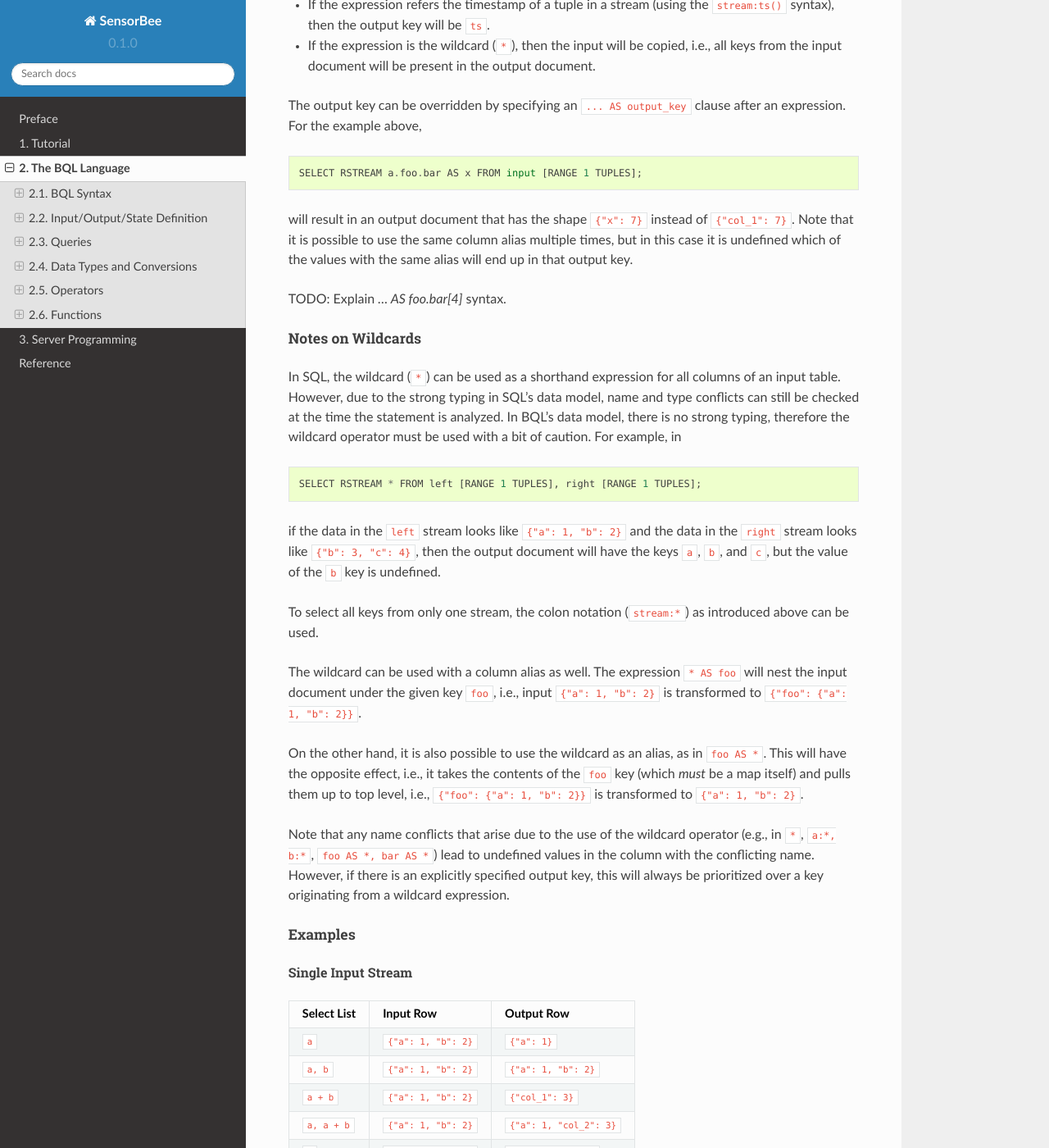
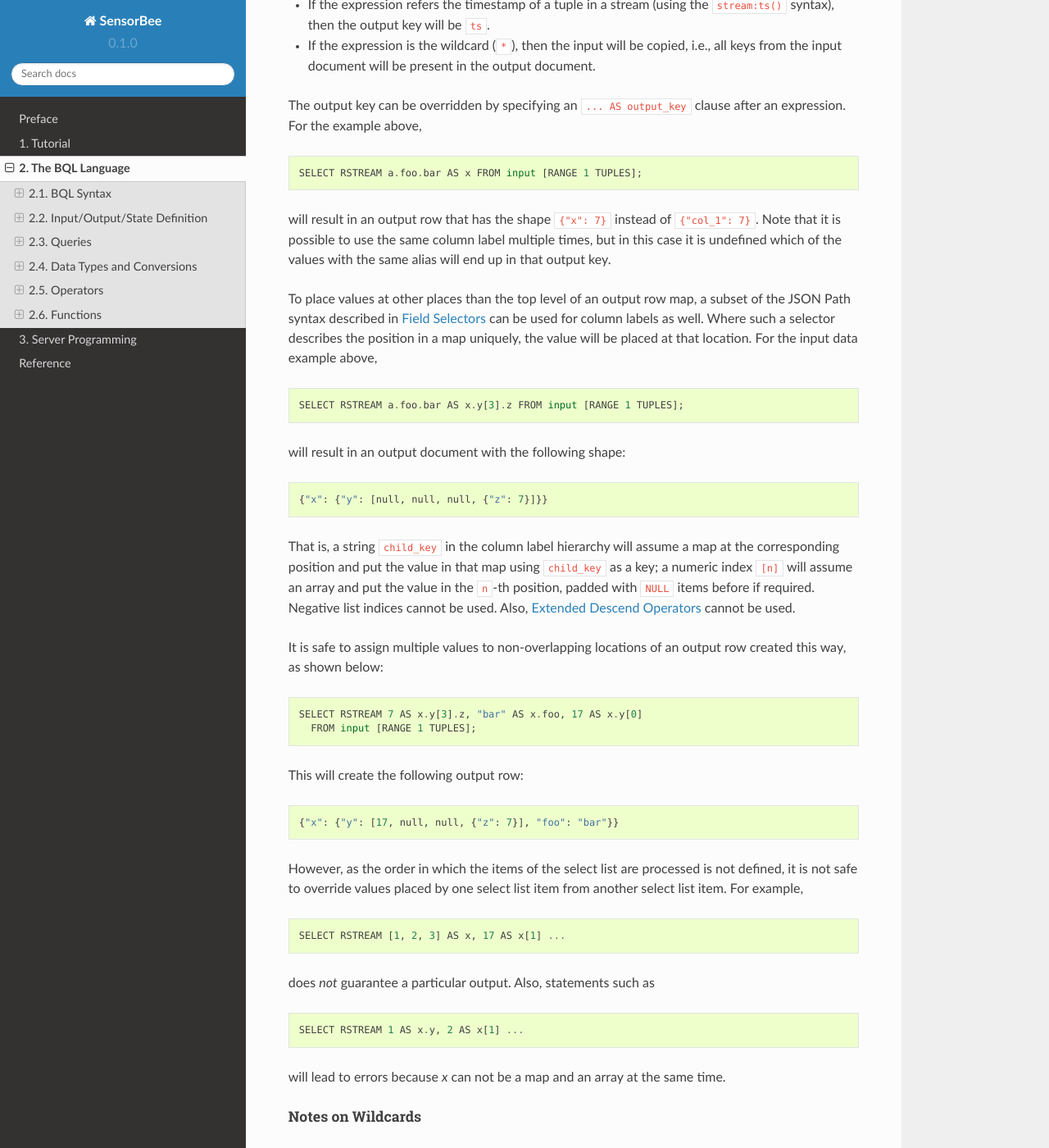
Before and after one commit to sensorbee/docs, a Sphinx documentation site: the page built from source/bql.rst, in a window 1280 px wide and 1400 px high, scrolled down 27361 px. Shown: the whole window at 82% size. Built offline with Sphinx 7.4.7 and the Read the Docs theme 2.0.0, drawn with Linux system fonts in a browser that asks for light colours.

Commit message:
explain extended column label syntax

```diff
--- a/source/bql/queries.rst
+++ b/source/bql/queries.rst
@@ -418,10 +418,43 @@ For the example above,
 
     SELECT RSTREAM a.foo.bar AS x FROM input [RANGE 1 TUPLES];
 
-will result in an output document that has the shape ``{"x": 7}`` instead of ``{"col_1": 7}``.
-Note that it is possible to use the same column alias multiple times, but in this case it is undefined which of the values with the same alias will end up in that output key.
+will result in an output row that has the shape ``{"x": 7}`` instead of ``{"col_1": 7}``.
+Note that it is possible to use the same column label multiple times, but in this case it is undefined which of the values with the same alias will end up in that output key.
 
-TODO: Explain `... AS foo.bar[4]` syntax.
+To place values at other places than the top level of an output row map, a subset of the JSON Path syntax described in `Field Selectors`_ can be used for column labels as well. Where such a selector describes the position in a map uniquely, the value will be placed at that location. For the input data example above,
+
+::
+
+    SELECT RSTREAM a.foo.bar AS x.y[3].z FROM input [RANGE 1 TUPLES];
+
+will result in an output document with the following shape::
+
+    {"x": {"y": [null, null, null, {"z": 7}]}}
+
+That is, a string ``child_key`` in the column label hierarchy will assume a map at the corresponding position and put the value in that map using ``child_key`` as a key; a numeric index ``[n]`` will assume an array and put the value in the ``n``-th position, padded with ``NULL`` items before if required. Negative list indices cannot be used. Also, `Extended Descend Operators`_ cannot be used.
+
+It is safe to assign multiple values to non-overlapping locations of an output row created this way, as shown below::
+
+    SELECT RSTREAM 7 AS x.y[3].z, "bar" AS x.foo, 17 AS x.y[0]
+      FROM input [RANGE 1 TUPLES];
+
+This will create the following output row::
+
+    {"x": {"y": [17, null, null, {"z": 7}], "foo": "bar"}}
+
+However, as the order in which the items of the select list are processed is not defined, it is not safe to override values placed by one select list item from another select list item. For example,
+
+::
+
+    SELECT RSTREAM [1, 2, 3] AS x, 17 AS x[1] ...
+
+does *not* guarantee a particular output. Also, statements such as
+
+::
+
+    SELECT RSTREAM 1 AS x.y, 2 AS x[1] ...
+
+will lead to errors because `x` can not be a map and an array at the same time.
 
 
 Notes on Wildcards
```
